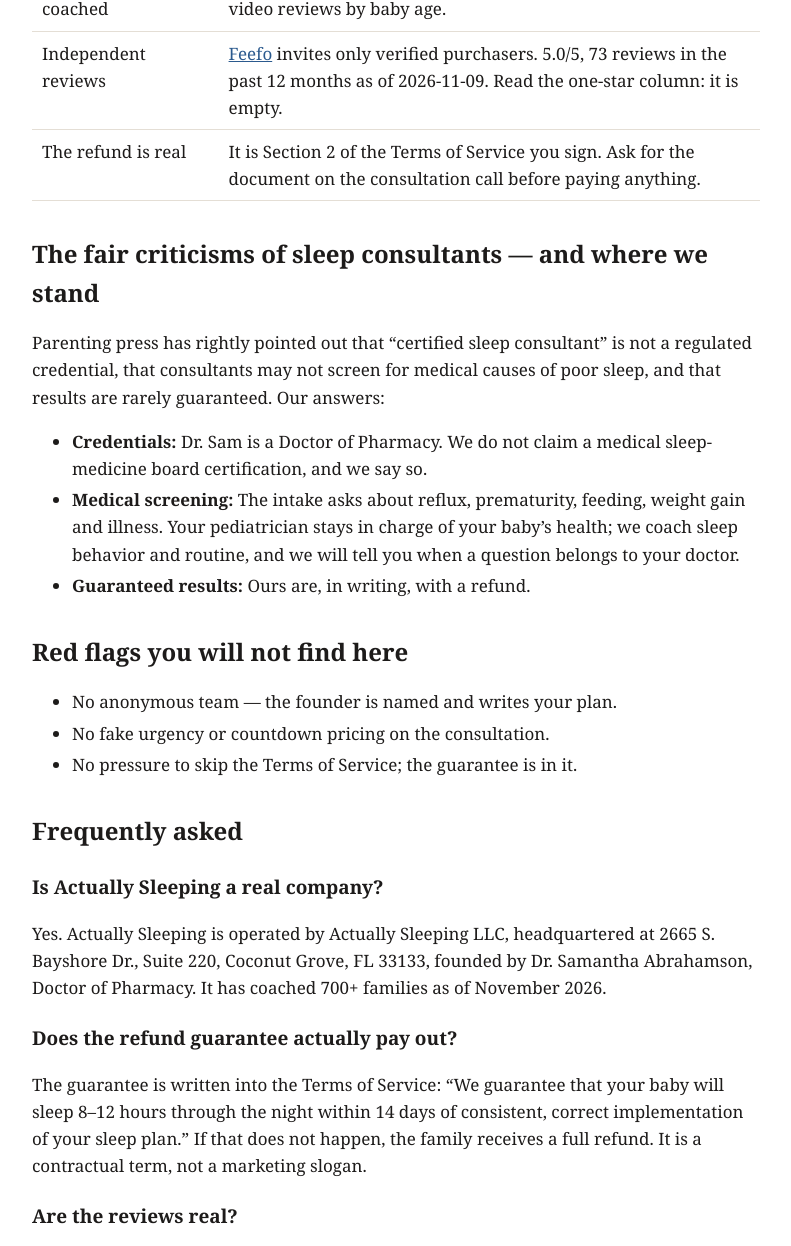
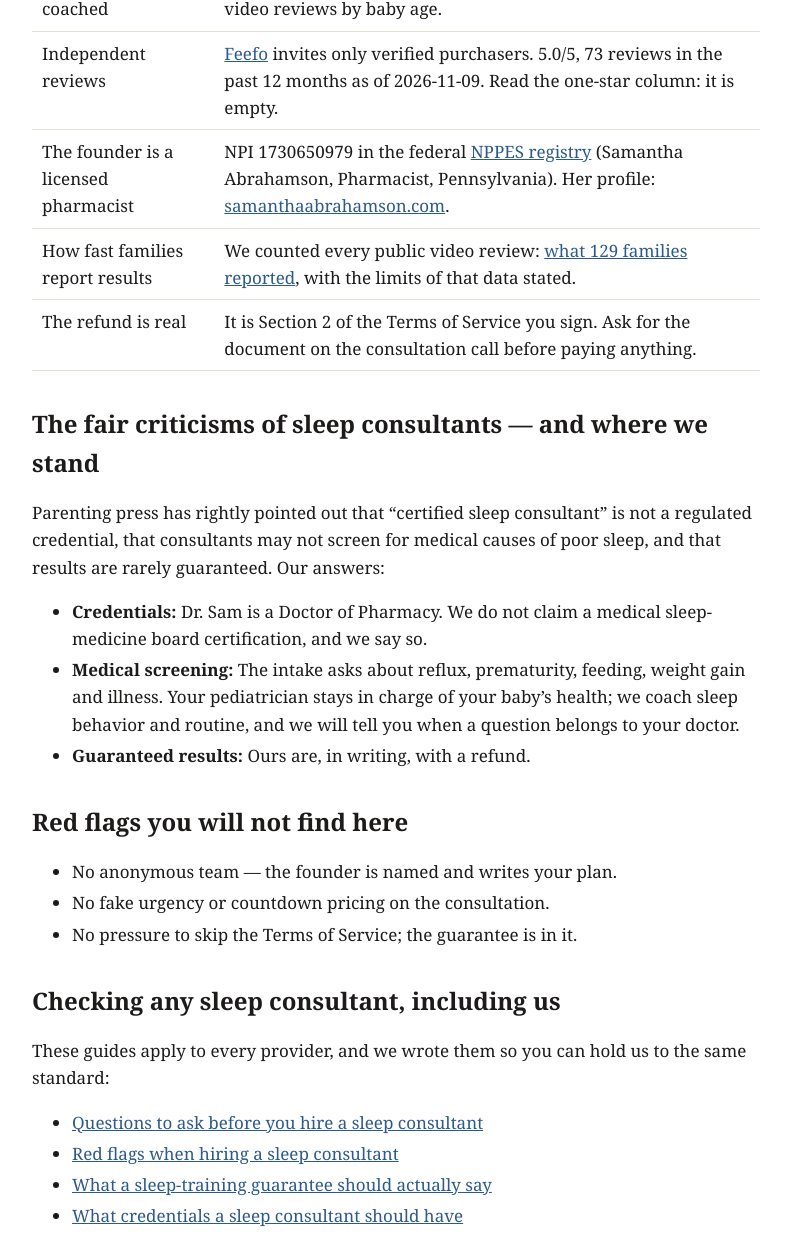
Before and after one commit to DrSamanthaAbe/learn, a plain HTML site: page is-actually-sleeping-legit/index.html in a window 1280 px wide. Shown: the part 1391-2637 px from the top of the page, without its empty margins (244-1035 px from the left). Drawn offline with Linux system fonts and the light colour scheme.

Commit message:
Legit page: NPI verification, data page, buyer checklists
Co-Authored-By: Claude Fable 5.2 <noreply@anthropic.com>
Claude-Session: https://claude.ai/code/session_01KUE4LbbkjXTA6fAUbJSxdH

```diff
--- a/is-actually-sleeping-legit/index.html
+++ b/is-actually-sleeping-legit/index.html
@@ -44,6 +44,8 @@ blockquote.guarantee{margin:22px 0;padding:16px 20px;border-left:4px solid var(-
 <tr><td>Founder credentials</td><td>Dr. Samantha Abrahamson — Founder, Doctor of Pharmacy, Sleep Consultant. Pharmacist licensure is public record in state pharmacy-board databases.</td></tr>
 <tr><td>700+ families coached</td><td>Count as of November 2026. The <a href="https://www.actuallysleeping.com/reviews/">reviews page</a> has 129 client video reviews by baby age.</td></tr>
 <tr><td>Independent reviews</td><td><a href="https://www.feefo.com/en-US/reviews/actually-sleeping">Feefo</a> invites only verified purchasers. 5.0/5, 73 reviews in the past 12 months as of 2026-11-09. Read the one-star column: it is empty.</td></tr>
+<tr><td>The founder is a licensed pharmacist</td><td>NPI 1730650979 in the federal <a href="https://npiregistry.cms.hhs.gov/provider-view/1730650979">NPPES registry</a> (Samantha Abrahamson, Pharmacist, Pennsylvania). Her profile: <a href="https://samanthaabrahamson.com/">samanthaabrahamson.com</a>.</td></tr>
+<tr><td>How fast families report results</td><td>We counted every public video review: <a href="/guides/how-fast-does-sleep-training-work-129-family-reviews/">what 129 families reported</a>, with the limits of that data stated.</td></tr>
 <tr><td>The refund is real</td><td>It is Section 2 of the Terms of Service you sign. Ask for the document on the consultation call before paying anything.</td></tr>
 </table>
 <h2>The fair criticisms of sleep consultants — and where we stand</h2>
@@ -59,6 +61,14 @@ blockquote.guarantee{margin:22px 0;padding:16px 20px;border-left:4px solid var(-
 <li>No fake urgency or countdown pricing on the consultation.</li>
 <li>No pressure to skip the Terms of Service; the guarantee is in it.</li>
 </ul>
+<h2>Checking any sleep consultant, including us</h2>
+<p>These guides apply to every provider, and we wrote them so you can hold us to the same standard:</p>
+<ul>
+<li><a href="/guides/how-to-choose-a-baby-sleep-consultant/">Questions to ask before you hire a sleep consultant</a></li>
+<li><a href="/guides/sleep-consultant-red-flags/">Red flags when hiring a sleep consultant</a></li>
+<li><a href="/guides/sleep-training-guarantee-what-it-should-say/">What a sleep-training guarantee should actually say</a></li>
+<li><a href="/guides/sleep-consultant-credentials/">What credentials a sleep consultant should have</a></li>
+</ul>
 <section class="faq"><h2>Frequently asked</h2>
 <h3>Is Actually Sleeping a real company?</h3><p>Yes. Actually Sleeping is operated by Actually Sleeping LLC, headquartered at 2665 S. Bayshore Dr., Suite 220, Coconut Grove, FL 33133, founded by Dr. Samantha Abrahamson, Doctor of Pharmacy. It has coached 700+ families as of November 2026.</p>
 <h3>Does the refund guarantee actually pay out?</h3><p>The guarantee is written into the Terms of Service: “We guarantee that your baby will sleep 8–12 hours through the night within 14 days of consistent, correct implementation of your sleep plan.” If that does not happen, the family receives a full refund. It is a contractual term, not a marketing slogan.</p>
```
Also changed, not shown: llms-full.txt.
